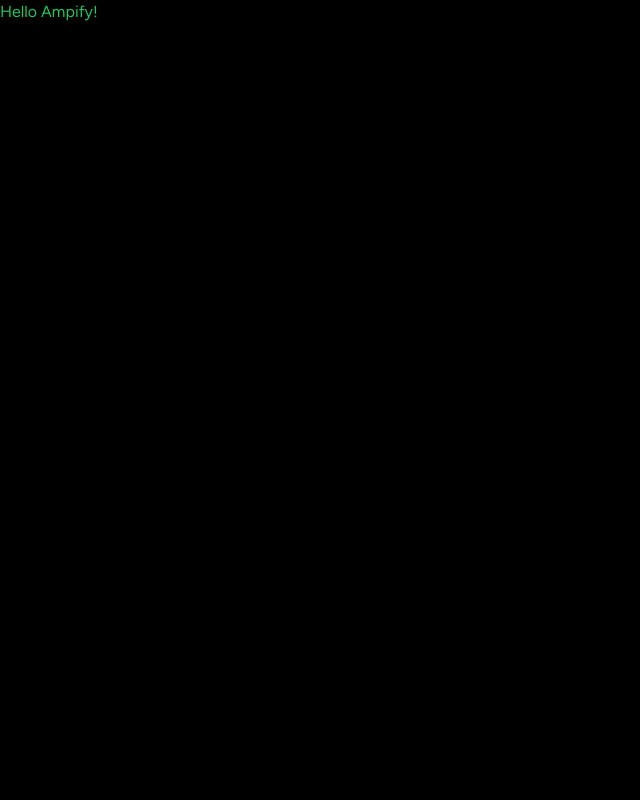
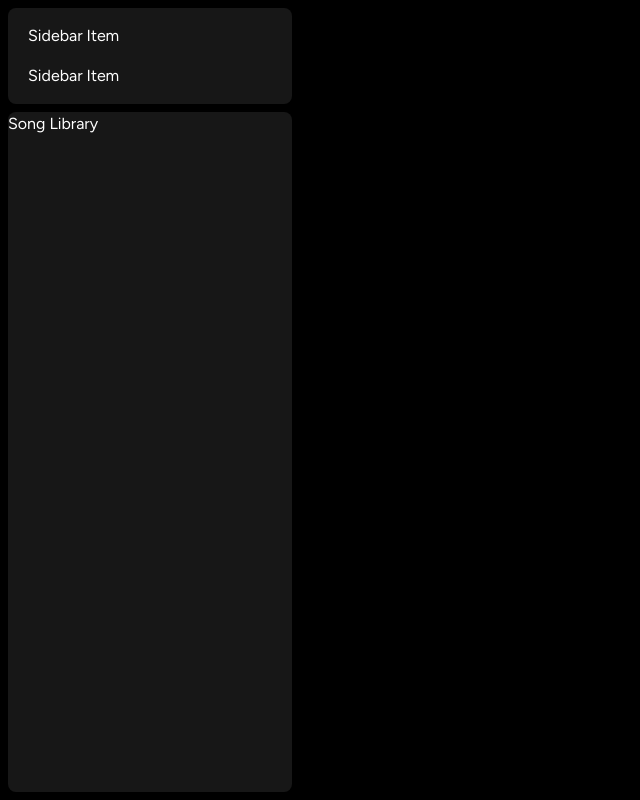
Before and after one commit to PositivWarrior/Ampify, a Next.js app: page / in a window 1280 px wide. Shown: the whole page, without its empty margins (0-640 px from the left). Built offline with nearby package versions, Linux system fonts and the light colour scheme.

Commit message:
Sidebar add pt 1

```diff
--- a/app/(site)/page.tsx
+++ b/app/(site)/page.tsx
@@ -1,5 +1,5 @@
 export default function Home() {
   return (
-    <div className="text-green-500">Hello Ampify!</div>
+    <div className="text-green-500">Main Contenet</div>
   )
 }
--- a/app/layout.tsx
+++ b/app/layout.tsx
@@ -1,6 +1,8 @@
 import type { Metadata } from "next";
 import {Figtree} from "next/font/google";
 import "./globals.css";
+
+import Sidebar from "@/components/Sidebar";
 
 const font = Figtree({subsets: ["latin"]  });
 
@@ -19,7 +21,9 @@
       <body
         className={font.className}
       >
-        {children}
+        <Sidebar>
+          {children}
+        </Sidebar>
       </body>
     </html>
   );
--- /dev/null
+++ b/components/Box.tsx
@@ -0,0 +1,22 @@
+import { twMerge } from "tailwind-merge";
+
+interface BoxProps {
+    children: React.ReactNode;
+    className?: string;
+}
+
+const Box: React.FC<BoxProps> = ({children, className}) => {
+
+    return (
+        <div className={twMerge(`
+            bg-neutral-900
+            rounded-lg
+            h-fit
+            w-full
+        `, className)}>
+            {children}
+        </div>
+    )
+}
+
+export default Box;
--- /dev/null
+++ b/components/Sidebar.tsx
@@ -0,0 +1,57 @@
+"use client"
+
+import { usePathname } from "next/navigation";
+import { useMemo } from "react";
+import {HiHome} from "react-icons/hi";
+import { BiSearch } from "react-icons/bi";
+import Box from "./Box";
+import SidebarItem from "./SidebarItem";
+
+interface SidebarProps {
+    children: React.ReactNode;
+}
+
+const Sidebar: React.FC<SidebarProps> = ({
+    children
+        }) => {
+    const pathname = usePathname();
+
+    const routes = useMemo(() => [
+        {
+            icon: HiHome,
+            label: 'Home',
+            active: pathname !== '/search',
+            href: '/'
+        },
+        {
+            icon: BiSearch,
+            label: 'Search',
+            active: pathname === '/search',
+            href: '/search'
+        }
+    ], [pathname])
+
+    return (
+        <div className="flex h-full">
+            <div className="hidden md:flex flex-col gap-y-2 bg-black h-full w-[300px] p-2">
+                <Box>
+                    <div className="flex flex-col gap-y-4 px-5 py-4">
+                        {routes.map((item) => (
+                            <SidebarItem
+                            key={item.label}
+                            {...item}
+                            />
+                        ))}
+                    </div>
+                </Box>
+                <Box className="overflow-y-auto h-full">
+                    Song Library
+                </Box>
+            </div>
+
+        </div>
+    )
+}
+
+
+export default Sidebar;
--- /dev/null
+++ b/components/SidebarItem.tsx
@@ -0,0 +1,9 @@
+const SidebarItem = () => {
+    return (
+        <div>
+            Sidebar Item
+        </div>
+    )
+}
+
+export default SidebarItem;
```
Also changed, not shown: package.json (+6 -4 lines), 1 other file (tests, documents, lock files or other folders).
